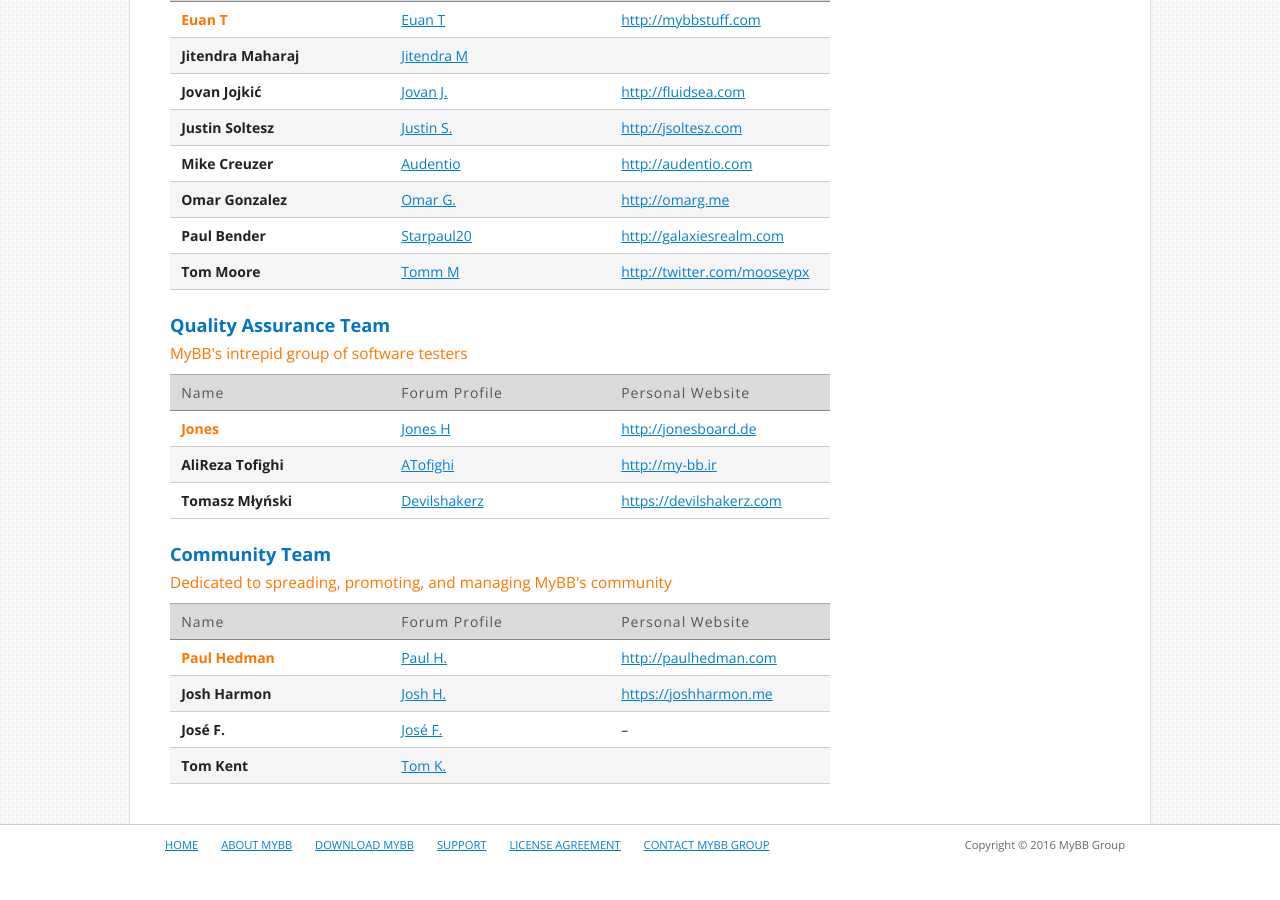
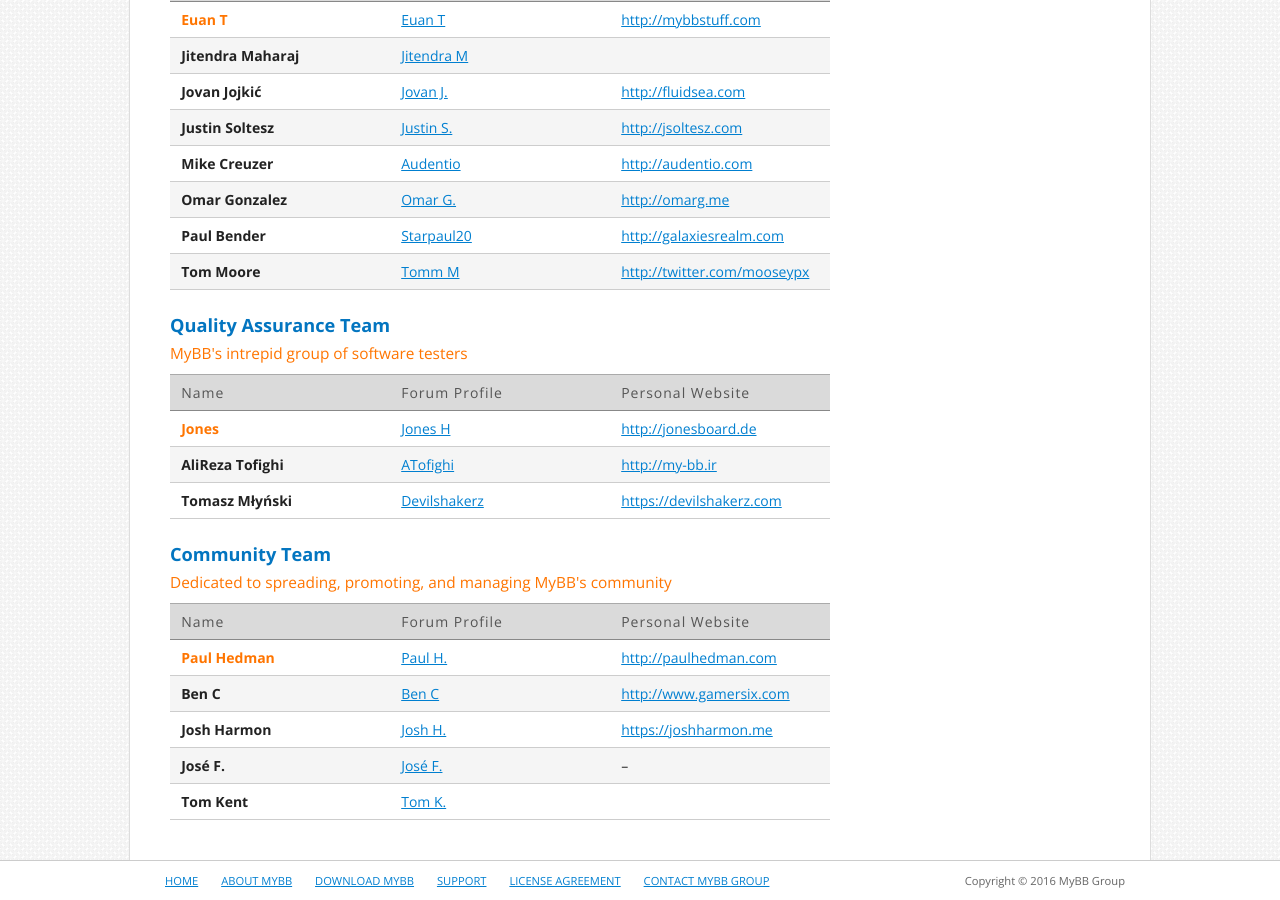
Before and after one commit to mybb/mybb.com, a Jekyll site: the page built from about/team.html, in a window 1280 px wide and 900 px high, scrolled down 1014 px. Built offline with Jekyll 4.4.1, drawn with Linux system fonts in a browser that asks for light colours; nearby versions of some CDN libraries; Markdown is read by kramdown in place of the engine named in the settings; before the commit the page ends 1878 px from its top, so only the background shows below that.

Commit message:
Add Ben C to Community Team

```diff
--- a/_data/team_community.yml
+++ b/_data/team_community.yml
@@ -14,3 +14,7 @@
   uid: 43697
   username: "Josh H."
   website: "https://joshharmon.me"
+- name: "Ben C"
+  uid: 90348
+  username: "Ben C"
+  website: "http://www.gamersix.com"
```
